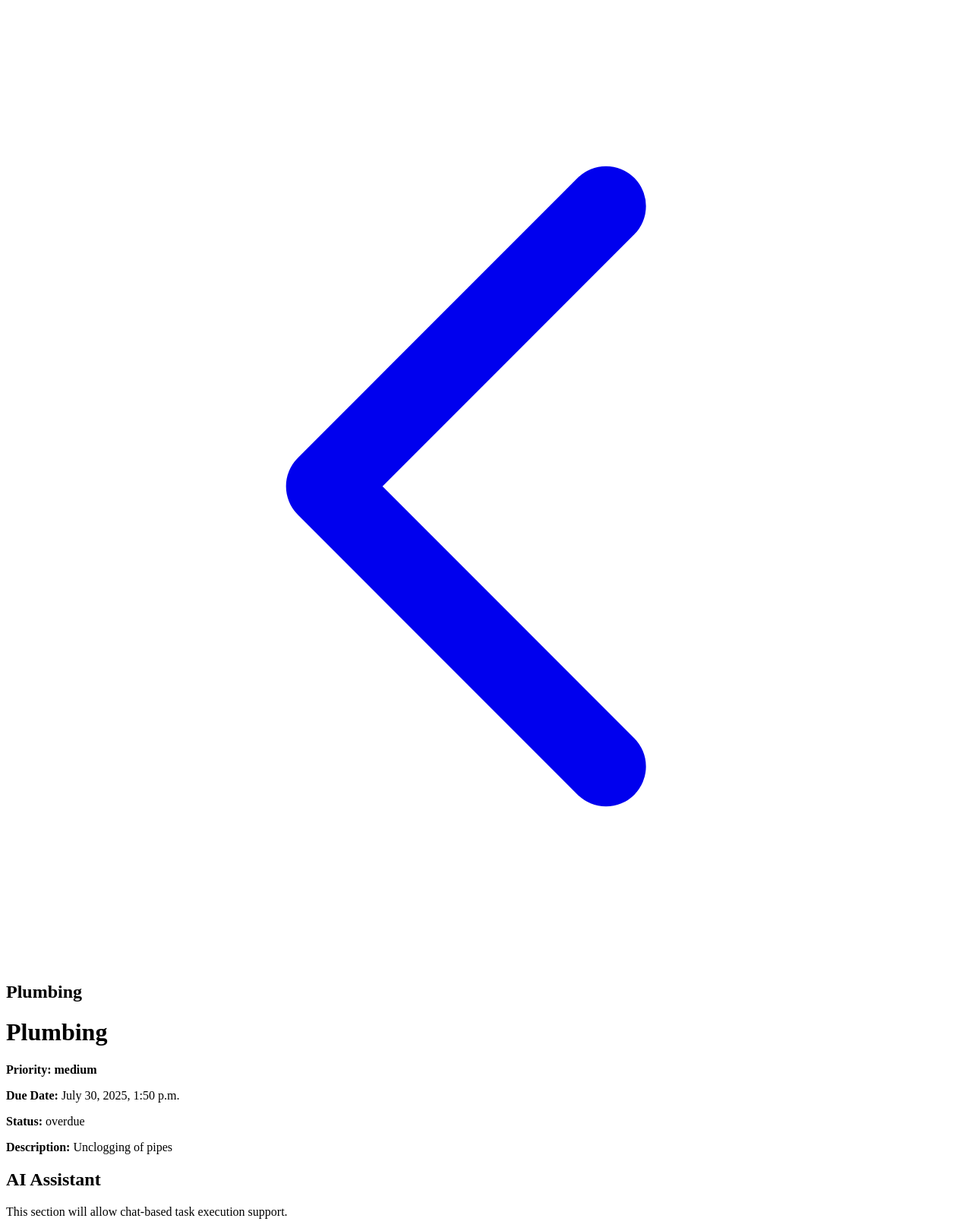
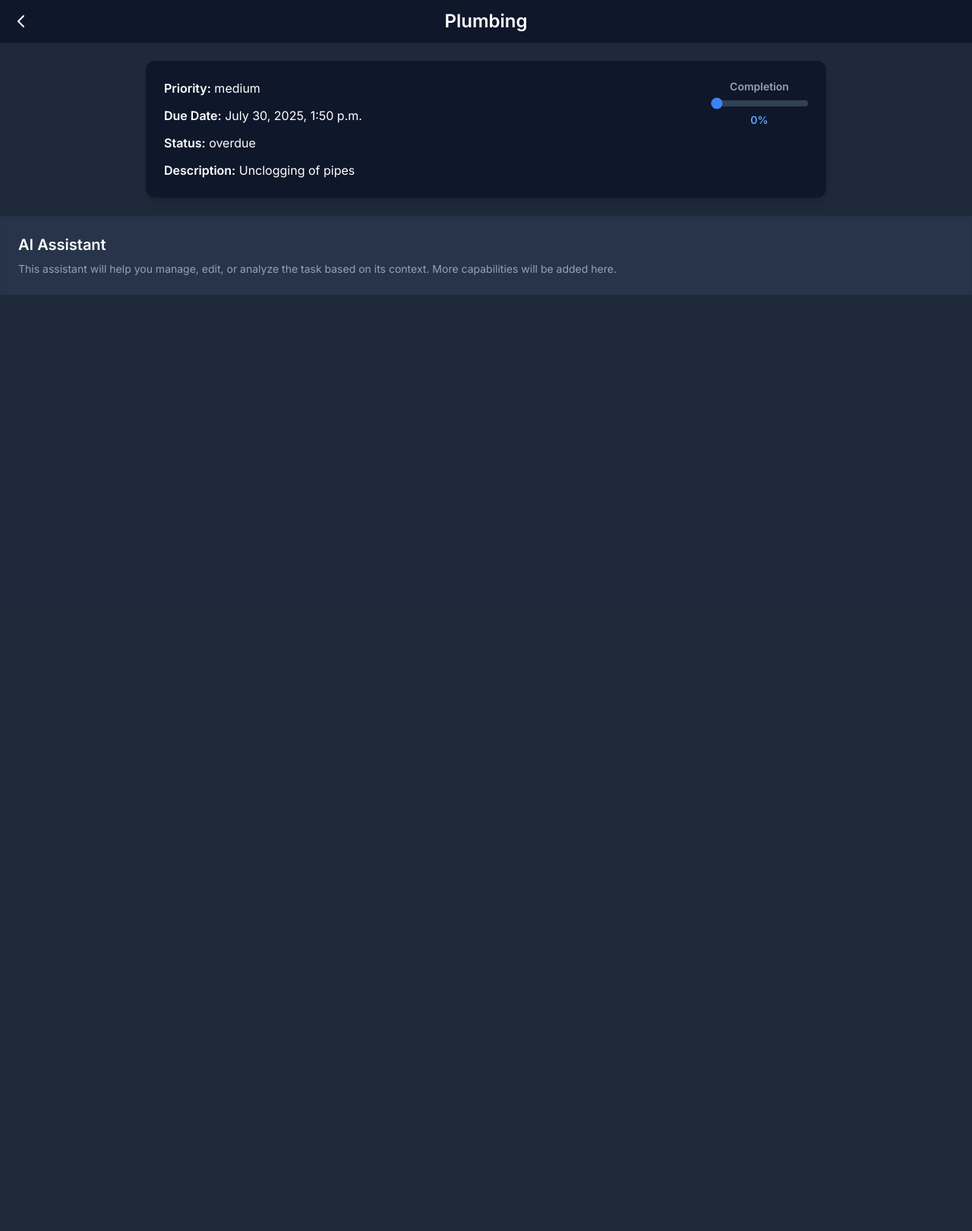
Before and after one commit to Philemonkipkirui/Freelance, a Django app: page /task_page/1/ in a window 1280 px wide. Shown: the whole page at 76% size. After the commit the page ends 388 px from the top, so only its background shows below. Run offline with Django 5.2, Linux system fonts and the light colour scheme; data comes from the database, SQL or seed files in the repository; some libraries are stand-ins or nearby versions.

Commit message:
Second commit

```diff
--- a/Wework/templates/task_page.html
+++ b/Wework/templates/task_page.html
@@ -1,38 +1,79 @@
+<!DOCTYPE html>
+<html lang="en">
+<head>
+  <meta charset="UTF-8">
+  <title>{{ task.title }}</title>
+  <meta name="viewport" content="width=device-width, initial-scale=1.0">
+  <!-- Tailwind CSS CDN -->
+  <script src="https://cdn.tailwindcss.com"></script>
+  <link href="https://fonts.googleapis.com/css2?family=Inter:wght@400;600&display=swap" rel="stylesheet">
+  <style>
+    :root {
+      --color-deep-navy: #0F172A;
+      --color-slate-navy: #1E293B;
+      --color-muted-gray: #94A3B8;
+      --color-hover: #273449;
+    }
+    body {
+      font-family: 'Inter', sans-serif;
+      background-color: var(--color-slate-navy);
+      color: white;
+    }
+    .bg-deep-navy { background-color: var(--color-deep-navy); }
+    .bg-slate-navy { background-color: var(--color-slate-navy); }
+    .bg-hover { background-color: var(--color-hover); }
+    .text-muted { color: var(--color-muted-gray); }
+    .text-white-important { color: white !important; }
+  </style>
+</head>
+<body class="min-h-screen">
 
+  <!-- Navbar -->
+  <nav class="bg-deep-navy py-3 px-4 flex items-center justify-center relative shadow-md">
+    <a href="{% url 'index' %}" class="absolute left-4 top-1/2 -translate-y-1/2 transform">
+      <svg class="h-6 w-6 text-white" fill="none" stroke="currentColor" stroke-width="2" viewBox="0 0 24 24"
+           xmlns="http://www.w3.org/2000/svg">
+        <path stroke-linecap="round" stroke-linejoin="round" d="M15 19l-7-7 7-7" />
+      </svg>
+    </a>
+    <h1 class="text-2xl font-semibold truncate max-w-[75%] text-center text-white">{{ task.title }}</h1>
+  </nav>
 
+  <!-- Task Info Section -->
+  <section class="max-w-4xl mx-auto mt-6 bg-deep-navy rounded-xl shadow-lg p-6 flex items-start justify-between">
+    <!-- Task Details -->
+    <div class="space-y-3">
 
-{% block content %}
-<nav class="bg-black text-white relative shadow-md py-2 px-4 flex items-center justify-center">
-  <!-- Back Arrow (left) -->
-  <a href="{% url 'index' %}" class="absolute left-4 top-1/2 transform -translate-y-1/2">
-    <svg class="h-5 w-5 text-white" fill="none" stroke="currentColor" stroke-width="2" viewBox="0 0 24 24"
-         xmlns="http://www.w3.org/2000/svg">
-      <path stroke-linecap="round" stroke-linejoin="round" d="M15 19l-7-7 7-7" />
-    </svg>
-  </a>
+      <p><span class="font-semibold">Priority:</span> {{ task.priority }}</p>
+      <p><span class="font-semibold">Due Date:</span> {{ task.due_date }}</p>
+      <p><span class="font-semibold">Status:</span> {{ task.status }}</p>
+      <p><span class="font-semibold">Description:</span> {{ task.description }}</p>
+    </div>
 
-  <!-- Title (centered) -->
-  <h1 class="text-sm font-semibold truncate max-w-xs text-center">
-    {{ task.title }}
-  </h1>
-</nav>
+    <!-- Completion Counter -->
+    <div class="flex flex-col items-center space-y-2">
+      <label for="progress" class="text-sm font-semibold text-muted">Completion</label>
+      <input id="progress" type="range" min="0" max="100" value="0"
+             class="w-32 h-2 rounded-lg appearance-none cursor-pointer bg-slate-700 accent-blue-500"
+             oninput="updateValue(this.value)">
+      <span id="progressValue" class="text-sm text-blue-400 font-semibold">0%</span>
+    </div>
+  </section>
 
+  <!-- AI Assistant Section (Full Width) -->
+  <section class="w-full mt-6 bg-hover p-6 shadow-inner">
+    <div class="max-w-7xl mx-auto">
+      <h3 class="text-xl font-semibold text-white mb-2">AI Assistant</h3>
+      <p class="text-muted text-sm">This assistant will help you manage, edit, or analyze the task based on its context. More capabilities will be added here.</p>
+    </div>
+  </section>
 
+  <!-- Progress update script -->
+  <script>
+    function updateValue(val) {
+      document.getElementById('progressValue').innerText = val + '%';
+    }
+  </script>
 
-
-<div class="max-w-2xl mx-auto mt-8 p-6 bg-white rounded-lg shadow text-black">
-  <h1 class="text-2xl font-bold mb-4">{{ task.title }}</h1>
-
-  <p><strong>Priority:</strong> <b>{{ task.priority }}</b></p>
-  <p><strong>Due Date:</strong> {{ task.due_date }}</p>
-  <p><strong>Status:</strong> {{ task.status }}</p>
-  <p><strong>Description:</strong> {{ task.description }}</p>
-
-  <!-- Placeholder for AI assistant -->
-  <div class="mt-6 border-t pt-4">
-    <h2 class="text-xl font-semibold mb-2">AI Assistant</h2>
-    <p class="text-sm text-gray-600">This section will allow chat-based task execution support.</p>
-    <!-- Later insert a chat interface here -->
-  </div>
-</div>
-{% endblock %}
+</body>
+</html>
```
